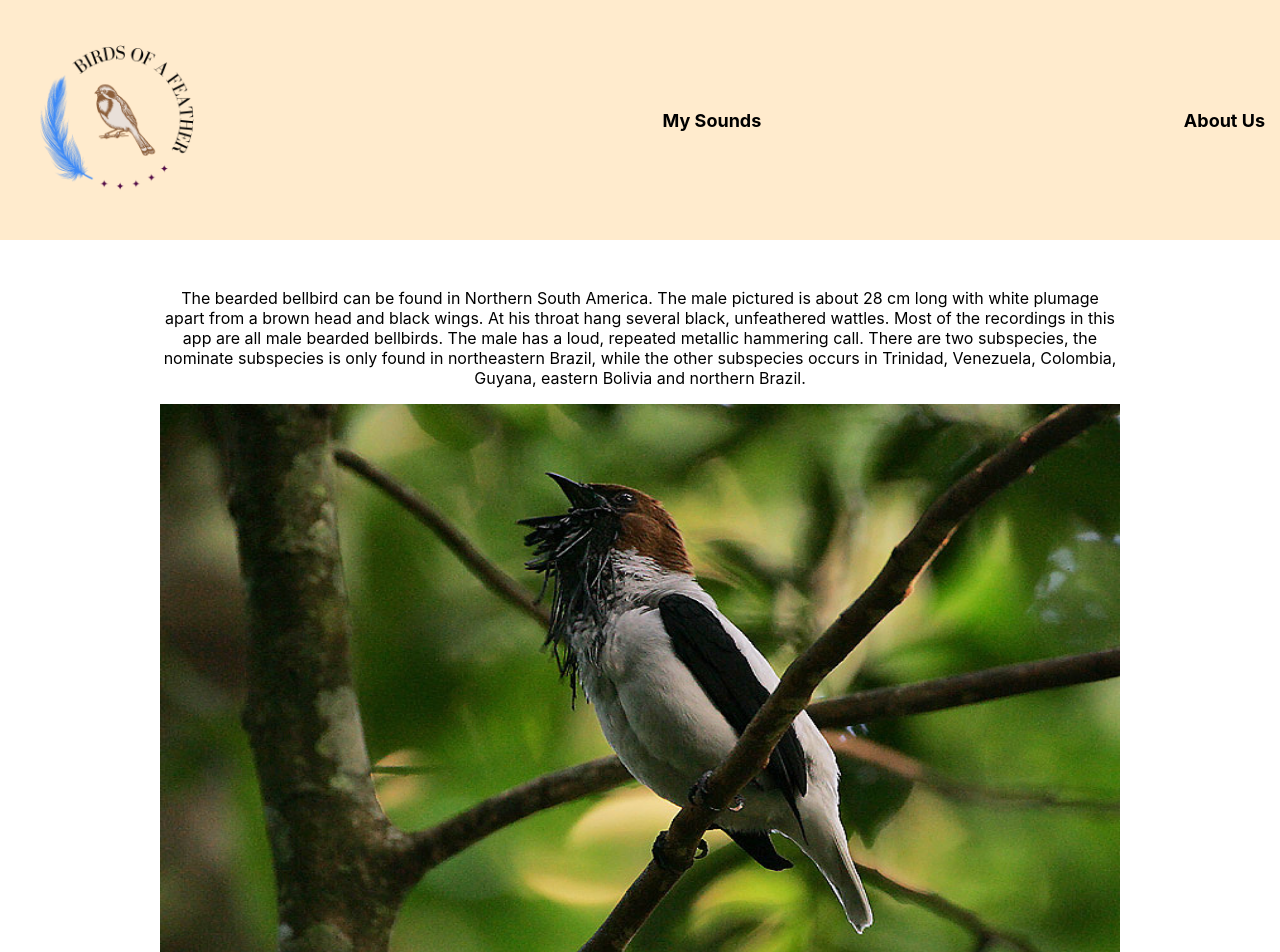
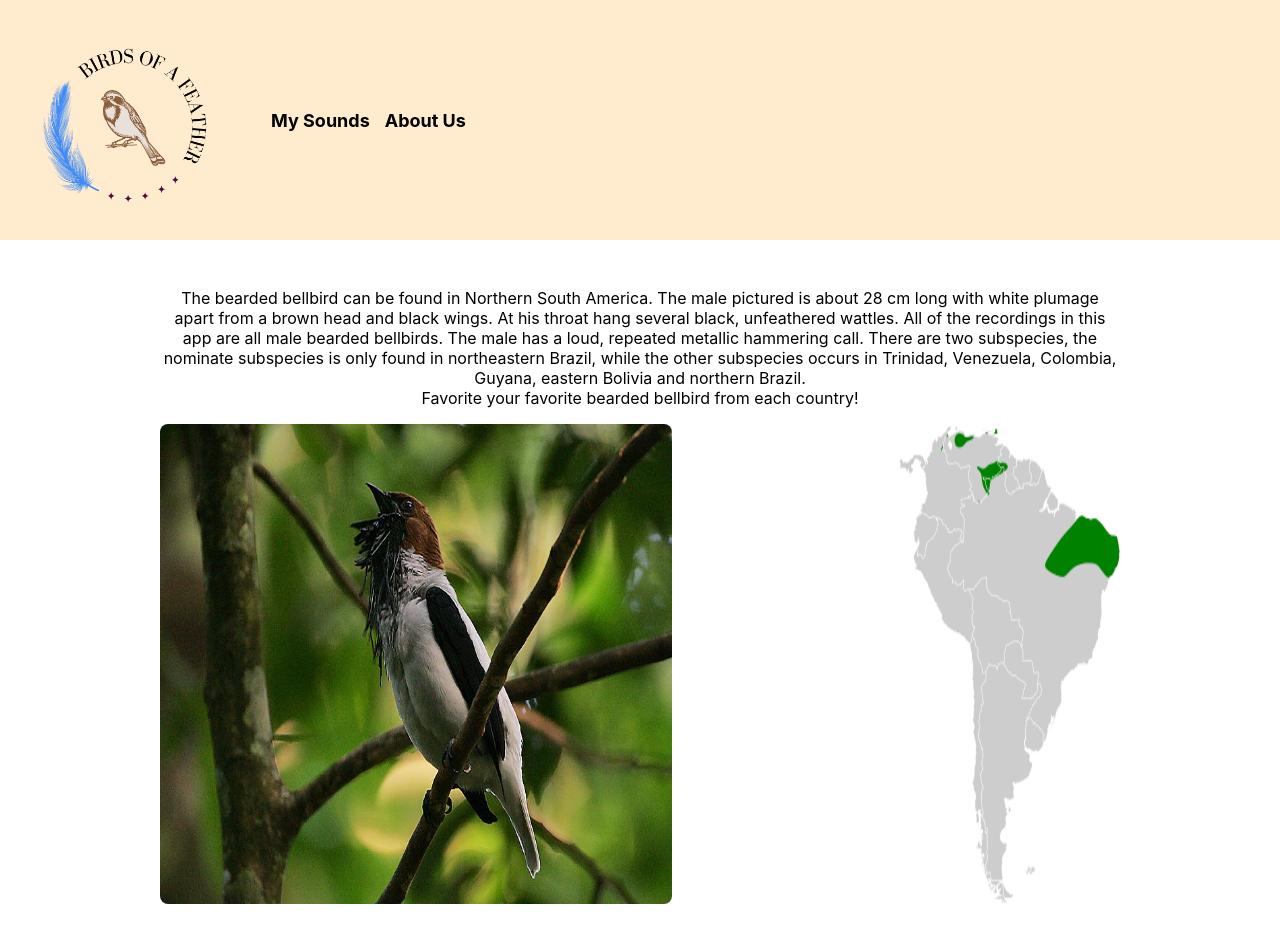
Before and after one commit to Mlberry0205/Birds-Of-a-Feather, a React (Create React App) app: page /AboutUs in a window 1280 px wide. Shown: the top 952 px of the page. After the commit the page ends 904 px from the top, so only its background shows below. Built offline with nearby package versions, Linux system fonts and the light colour scheme; no server answers.

Commit message:
Add css to dashboard and aboutMe

```diff
--- a/src/components/AboutUs/AboutUs.css
+++ b/src/components/AboutUs/AboutUs.css
@@ -9,7 +9,14 @@
   padding-top: 2rem;
 }
 
+.images {
+  display: flex;
+  flex-direction: row;
+  justify-content: space-between;
+}
+
 .about-bird-image {
-  height: 70vh;
-  width:75vw;
+  height: 60vh;
+  width:40vw;
+  border-radius: .5rem;
 }
--- a/src/components/AboutUs/AboutUs.js
+++ b/src/components/AboutUs/AboutUs.js
@@ -8,13 +8,13 @@ const AboutUs = () => {
     <div className={'about-layout'}>
       <p>
         The bearded bellbird can be found in Northern South America.  The male pictured is about 28 cm long with white plumage
-        apart from a brown head and black wings.  At his throat hang several black, unfeathered wattles.  Most of the recordings
+        apart from a brown head and black wings.  At his throat hang several black, unfeathered wattles.  All of the recordings
         in this app are all male bearded bellbirds.  The male has a loud, repeated metallic hammering call.  There are two
         subspecies, the nominate subspecies is only found in northeastern Brazil, while the other subspecies occurs in Trinidad,
-        Venezuela, Colombia, Guyana, eastern Bolivia and northern Brazil.
+        Venezuela, Colombia, Guyana, eastern Bolivia and northern Brazil.<br />Favorite your favorite bearded bellbird from each country!
       </p>
+      <div className='images'>
         <img className='about-bird-image'src={birdPhoto} alt={'male bearded bell'}/>
-      <div>
         <img src={southAmerica} alt={'Map of South America'}/>
       </div>
     </div>
--- a/src/components/BirdCards/BirdCards.js
+++ b/src/components/BirdCards/BirdCards.js
@@ -19,9 +19,9 @@ const BirdCard = (props) => {
     // <Link to={`/IndividualBird/${props.id}`} className='cards-container'>
       <div className='card' id={props.id}>
         <h3>{props.birdSpecies}</h3>
-        <p>{props.birdSex}</p>
-        <p>{props.birdCountry}</p>
-        <p>{props.birdLocation}</p>
+        <p>Sex: {props.birdSex}</p>
+        <p>Country: {props.birdCountry}</p>
+        <p>Location: {props.birdLocation}</p>
         <audio
           controls
             src={`//xeno-canto.org/sounds/uploaded/${findLocationKey(props)}/${props.birdSound}`}>
--- a/src/components/BirdContainer/BirdContainer.css
+++ b/src/components/BirdContainer/BirdContainer.css
@@ -2,7 +2,8 @@
 .birds-container {
   display:flex;
   justify-content: center;
-  background-image: url('./tropical.png');
+  background-image: url('./tropical2.png');
+  background-color: #76a941;
   border-spacing: 5px;
   padding-top: 2rem;
   width: 100%;
--- a/src/components/Navbar/Navbar.css
+++ b/src/components/Navbar/Navbar.css
@@ -2,7 +2,7 @@
   box-sizing: border-box;
   background-color: blanchedalmond;
   display: flex;
-  justify-content: space-between;
+  /* justify-content:space-between; */
   max-width: 100vw;
   max-height: 200vh;
   align-items: center;
@@ -30,5 +30,5 @@
 } */
 
 .logo-img {
-  max-height: 30vh;
+  max-height: 32vh;
 }
```
Also changed, not shown: 1 other file (tests, documents, lock files or other folders).
